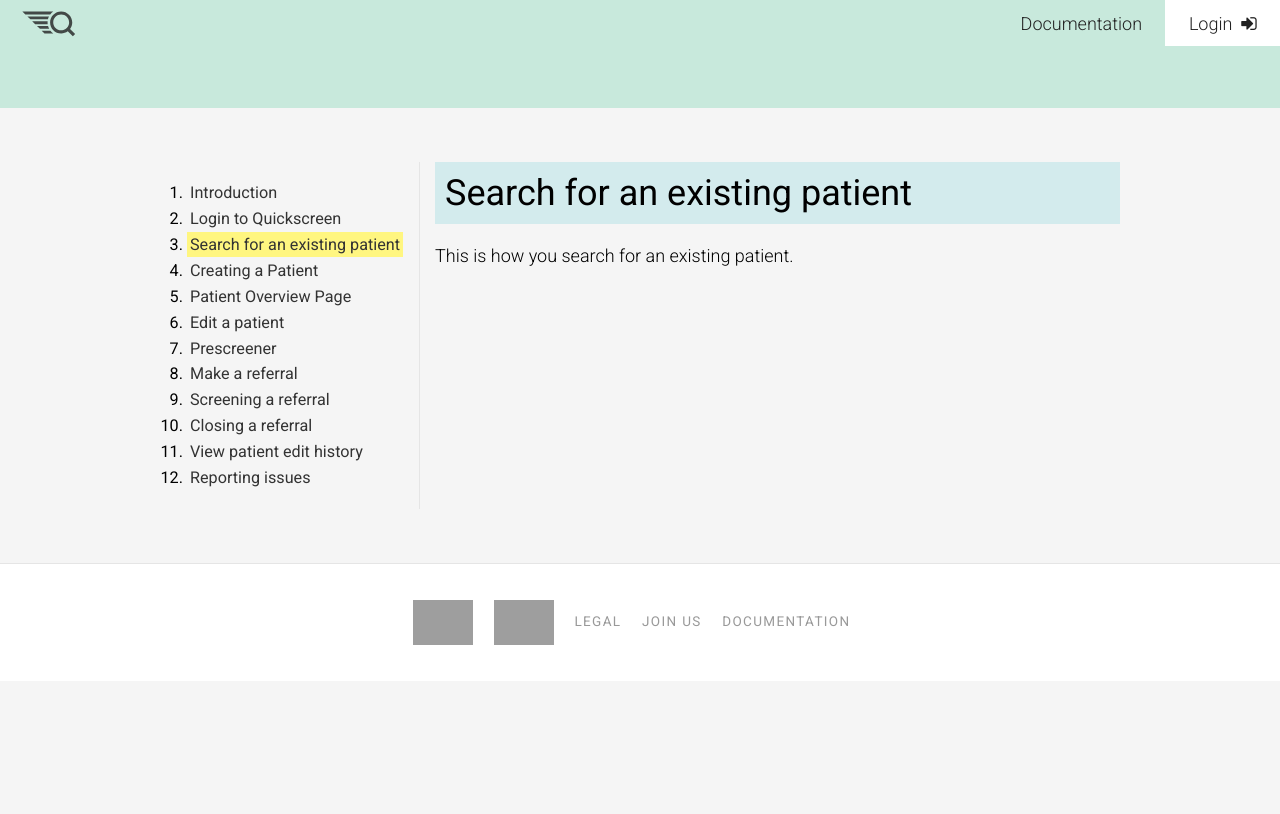
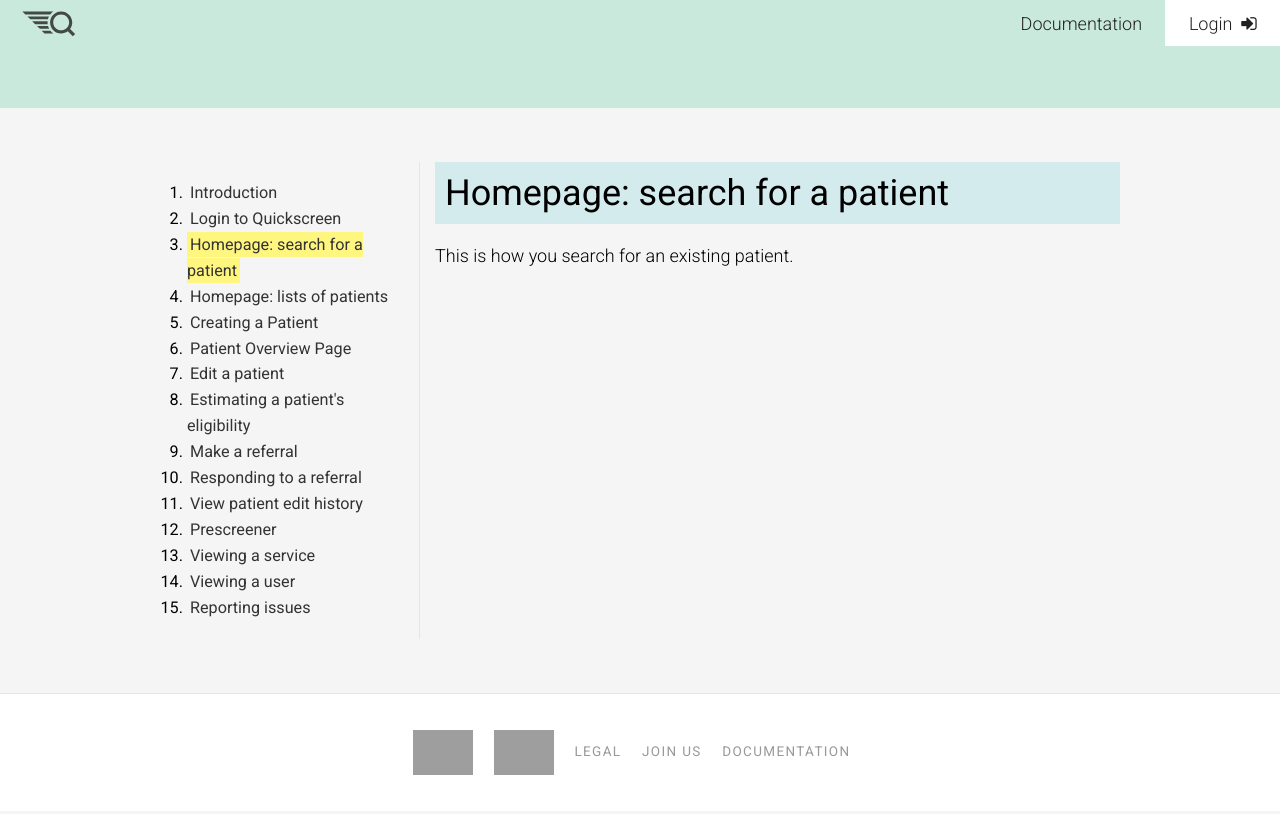
Before and after one commit to codeforamerica/rva-screening-front, a Jekyll site: the page built from _posts/0002-01-01-homepage-search.md, in a window 1280 px wide. Shown: the top 814 px of the page. Built offline with Jekyll 4.4.1, drawn with Linux system fonts in a browser that asks for light colours; nearby versions of some CDN libraries; Markdown is read by kramdown in place of the engine named in the settings; grey boxes are pictures that could not be loaded.

Commit message:
update docs with new pages

```diff
--- a/_posts/0002-01-01-search-for-a-patient.md
+++ b/_posts/0002-01-01-homepage-search.md
@@ -1,5 +1,5 @@
 ---
-title: Search for an existing patient
+title: "Homepage: search for a patient"
 layout: docs
 ---
 
--- /dev/null
+++ b/_posts/0002-02-01-homepage-lists.md
@@ -0,0 +1,6 @@
+---
+title: "Homepage: lists of patients"
+layout: docs
+---
+
+This describes each of the lists on the homepage.
```
Also changed, not shown: _posts/0006-02-01-estimating-eligibility.md (added, +6 -0 lines), _posts/0008-01-01-respond-to-a-referral.md (added, +6 -0 lines), _posts/0008-01-01-screen-a-referral.md (deleted, +0 -6 lines), _posts/0009-01-01-close-a-referral.md (deleted, +0 -6 lines), _posts/0012-01-01-view-a-service.md (added, +6 -0 lines), _posts/0012-01-01-view-a-user.md (added, +6 -0 lines), _posts/0011-01-01-prescreen.md (renamed from _posts/0006-01-01-prescreen.md).
